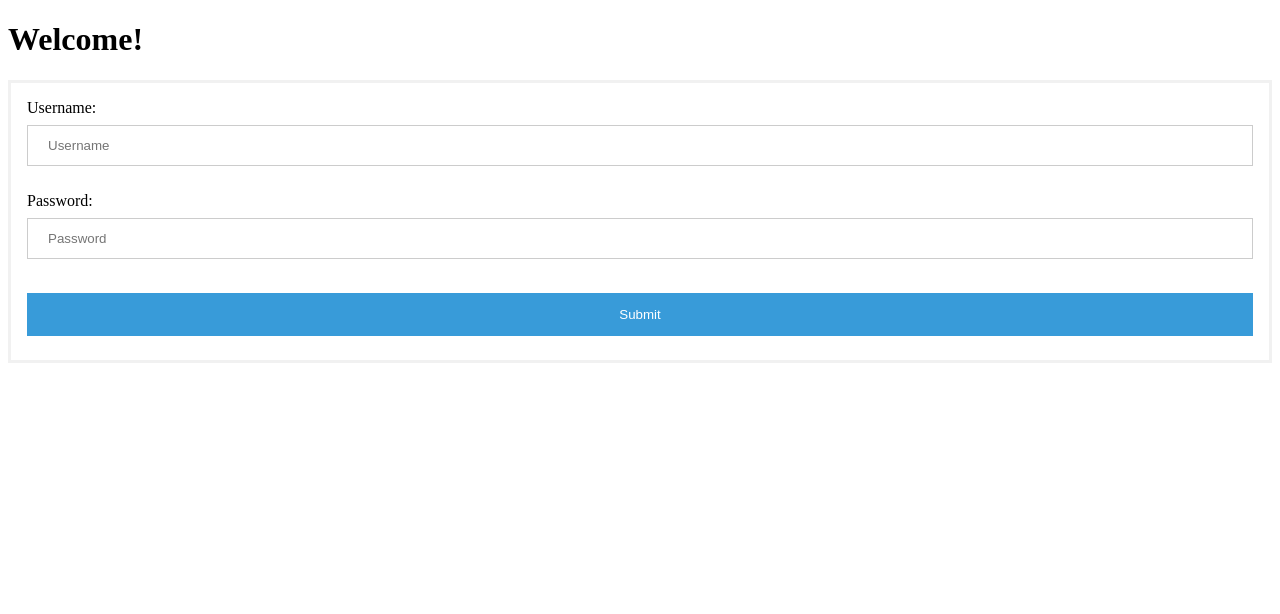
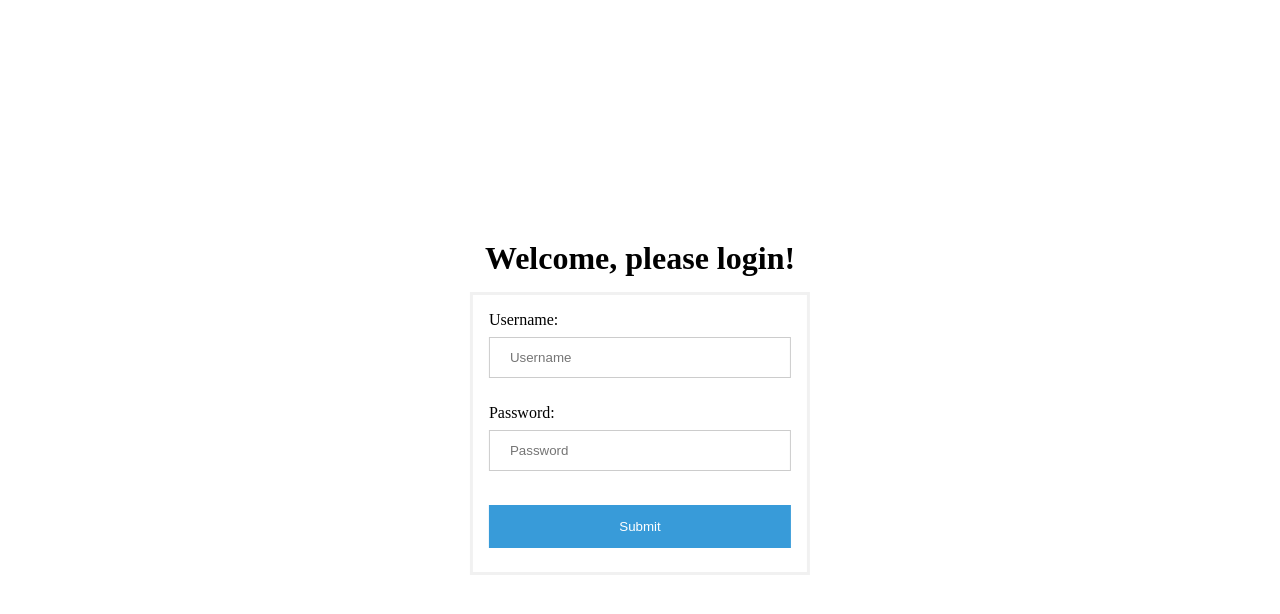
Before and after one commit to ash730xo/Portfolio_Website, a React (Vite) app: page / in a window 1280 px wide. Shown: the top 614 px of the page. Built offline with nearby package versions, Linux system fonts and the light colour scheme.

Commit message:
log in page centered with a h1 welcome tag

```diff
--- a/src/App.jsx
+++ b/src/App.jsx
@@ -8,7 +8,6 @@ function App() {
 
   return (
     <>
-      <h1>Welcome!</h1>
       <Login_page />
 
 
--- a/src/Pages/Login_page.jsx
+++ b/src/Pages/Login_page.jsx
@@ -20,7 +20,10 @@ function Login_page() {
   return (
     <>
         {/* Holds the login container the WHOLE page */}
-        <div>
+        <div className="page_container">
+
+            {/*  */}
+            <h1>Welcome, please login! </h1>
 
             {/* Holds the login page */}
             <form className='login_container'>
--- a/src/Styles/loginStyles.css
+++ b/src/Styles/loginStyles.css
@@ -35,3 +35,17 @@ input[type=text], input[type=password] {
   .login_container {
     padding: 16px;
   }
+
+  h1 {
+    margin: 5px;
+    padding: 10px;
+    text-align: center;
+  }
+
+  /* Centers page div to the middle of the screen */
+  .page_container {
+    position: absolute;
+    left: 50%;
+    top: 50%;
+    transform: translate(-50%, -50%);
+  }
```
